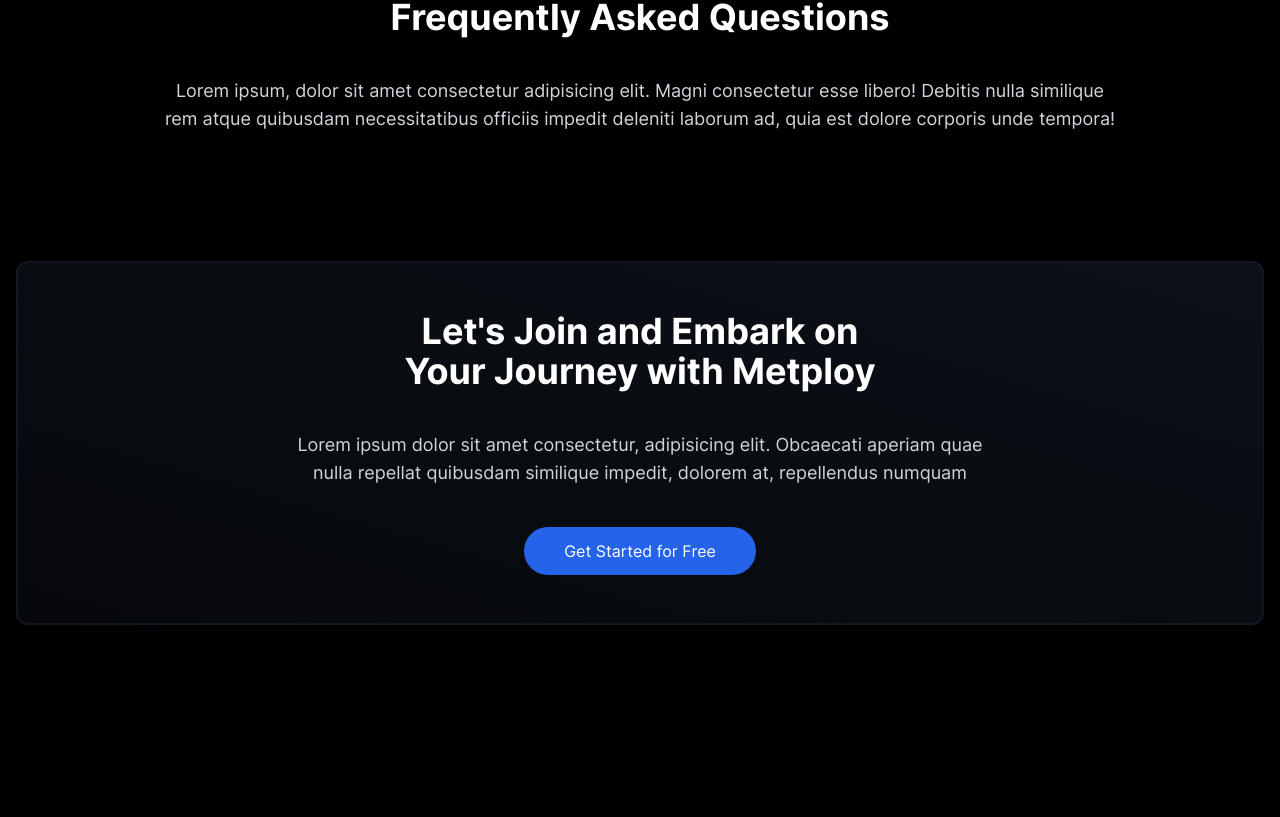
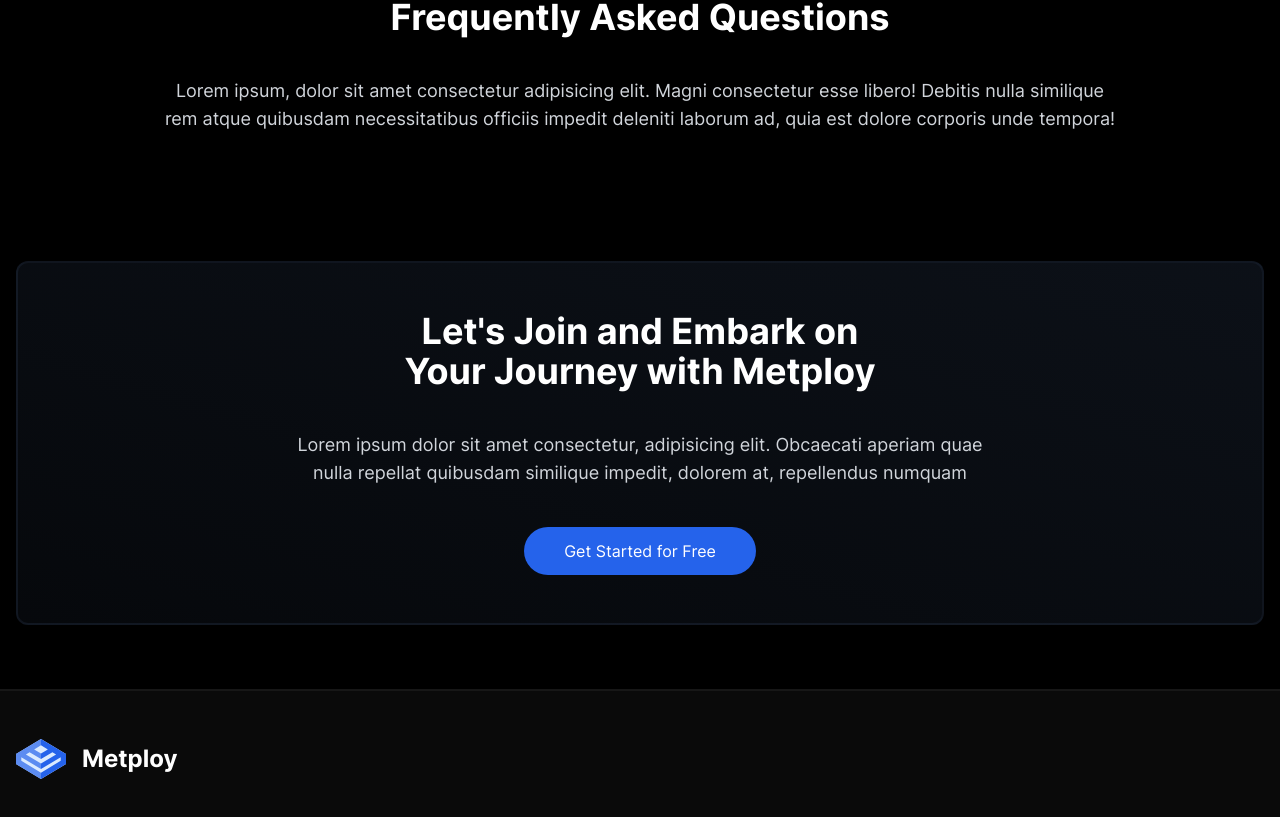
Before and after one commit to DanialZahid/metploy, a React (Vite) app: page / in a window 1280 px wide. Shown: the part 4635-5452 px from the top of the page. Before the commit the page ends 5324 px from the top, so only its background shows below. Built offline with nearby package versions, Linux system fonts and the light colour scheme.

Commit message:
Update Footer.

```diff
--- a/src/Components/Footer/Footer.tsx
+++ b/src/Components/Footer/Footer.tsx
@@ -1,3 +1,11 @@
+import Logo from '../Header/Logo';
+
 export default function Footer() {
-  return <footer className='m-auto max-w-screen-xl'></footer>;
+  return (
+    <footer className='border-t-2 border-neutral-900 bg-neutral-950'>
+      <div className='m-auto max-w-screen-xl px-4 py-12'>
+        <Logo />
+      </div>
+    </footer>
+  );
 }
```
